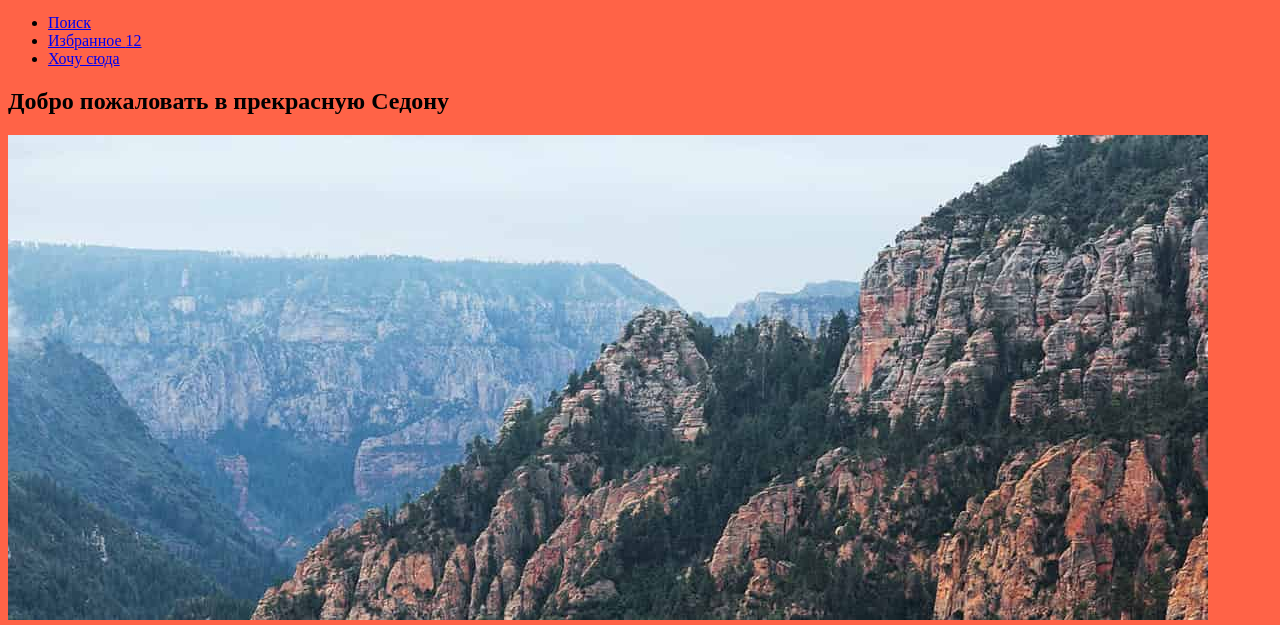
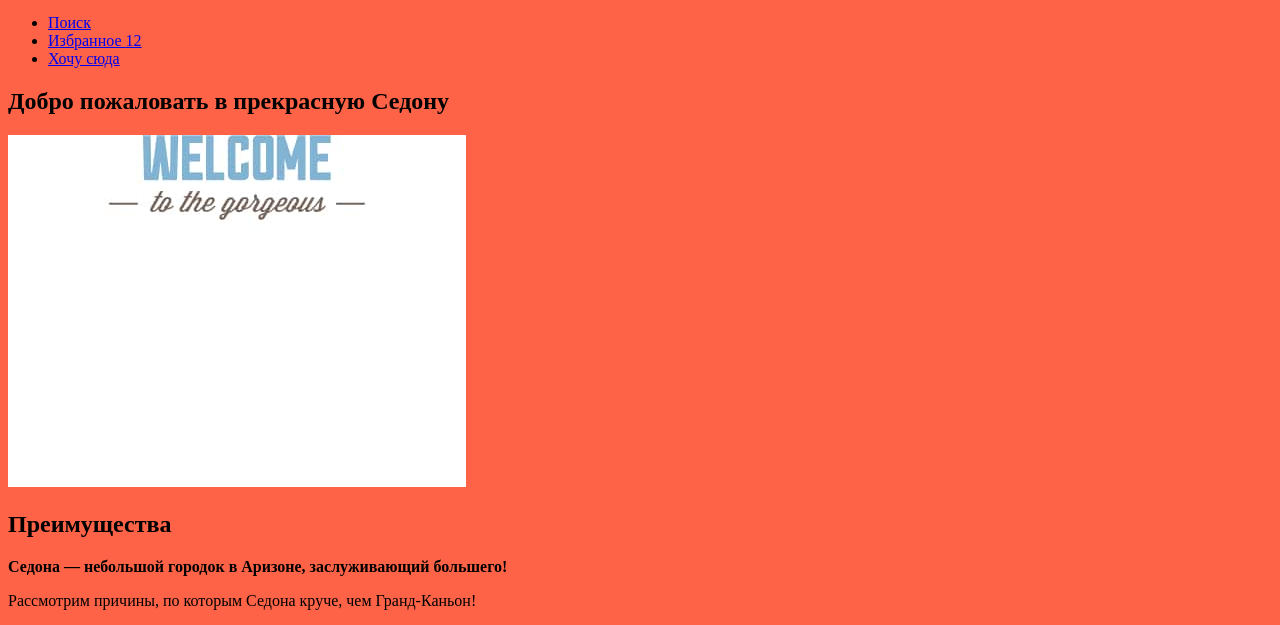
Before and after one commit to htmlacademy-htmlcss/2295065-sedona-36, a plain HTML site: page index.html in a window 1280 px wide. Shown: the part 154-779 px from the top of the page. Drawn offline with Linux system fonts and the light colour scheme.

Commit message:
меняет изображение "Потому что Гранд Каньон отстой"

```diff
--- a/index.html
+++ b/index.html
@@ -53,7 +53,7 @@
     <main class="main-index">
       <section class="hero">
         <h1 class="visually-hidden">Добро пожаловать в прекрасную Седону</h1>
-        <img src="images/sedona-background.jpg" width="1200" height="485" alt="Потому что Гранд Каньон отстой">
+        <img src="images/welcome.jpg" width="458" height="352" alt="Потому что Гранд Каньон отстой">
       </section>
       <section class="advantages">
         <h2 class="visually-hidden">Преимущества</h2>
```
